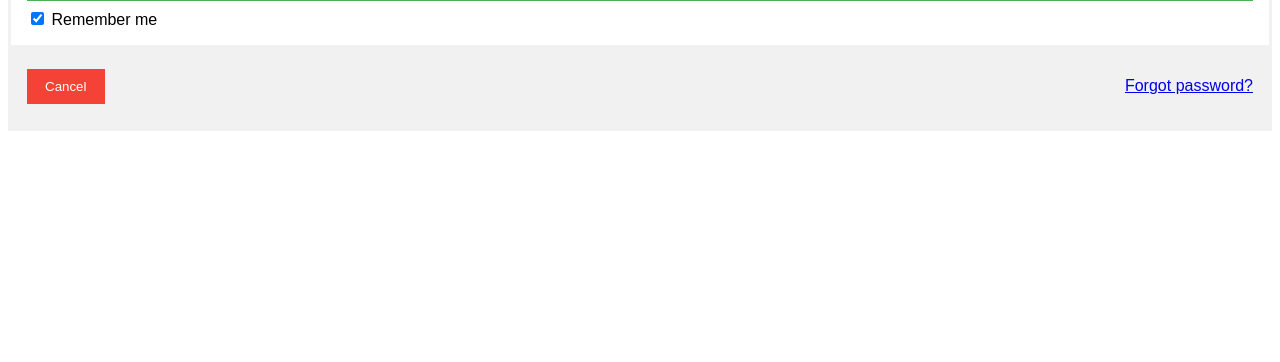
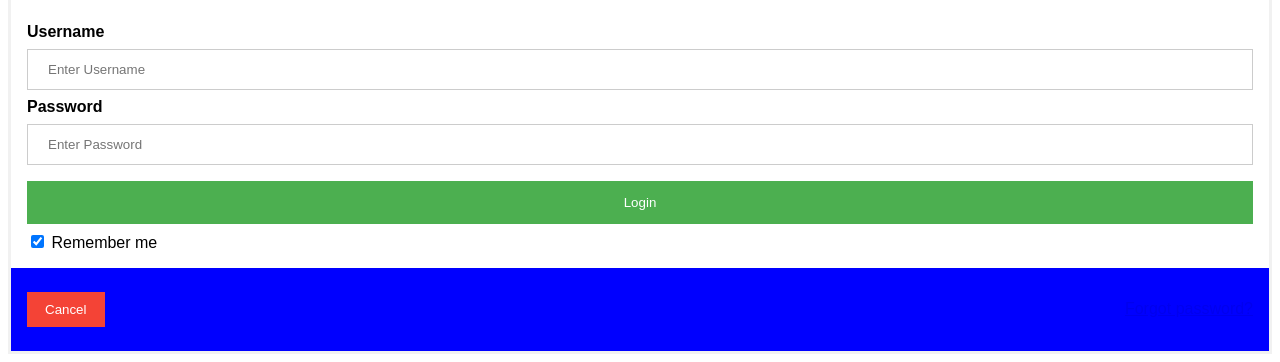
Before and after one commit to yobro2033/herokuHTMLmpw, a Flask app: page / in a window 1280 px wide. Shown: the part 704-1066 px from the top of the page. Before the commit the page ends 835 px from the top, so only its background shows below. Run offline with Flask 2, Linux system fonts and the light colour scheme.

Commit message:
Update login.html

```diff
--- a/templates/login.html
+++ b/templates/login.html
@@ -72,7 +72,7 @@ span.psw {
 
 <form action="/action_page.php" method="post">
   <div class="imgcontainer">
-    <img src="https://www.flaticon.com/svg/vstatic/svg/1106/1106631.svg?token=exp=1616002705~hmac=edfa2667da2a9fd65a13dedd0ef1901b" alt="Avatar" class="avatar">
+    <img src="https://www.flaticon.com/svg/vstatic/svg/1106/1106631.svg?token=exp=1616002705~hmac=edfa2667da2a9fd65a13dedd0ef1901b" alt="Avatar" class="avatar" width="500" height="600">
   </div>
 
   <div class="container">
@@ -88,7 +88,7 @@ span.psw {
     </label>
   </div>
 
-  <div class="container" style="background-color:#f1f1f1">
+  <div class="container" style="background-color:blue">
     <button type="button" class="cancelbtn">Cancel</button>
     <span class="psw"><a href="#">Forgot password?</a></span>
   </div>
```
